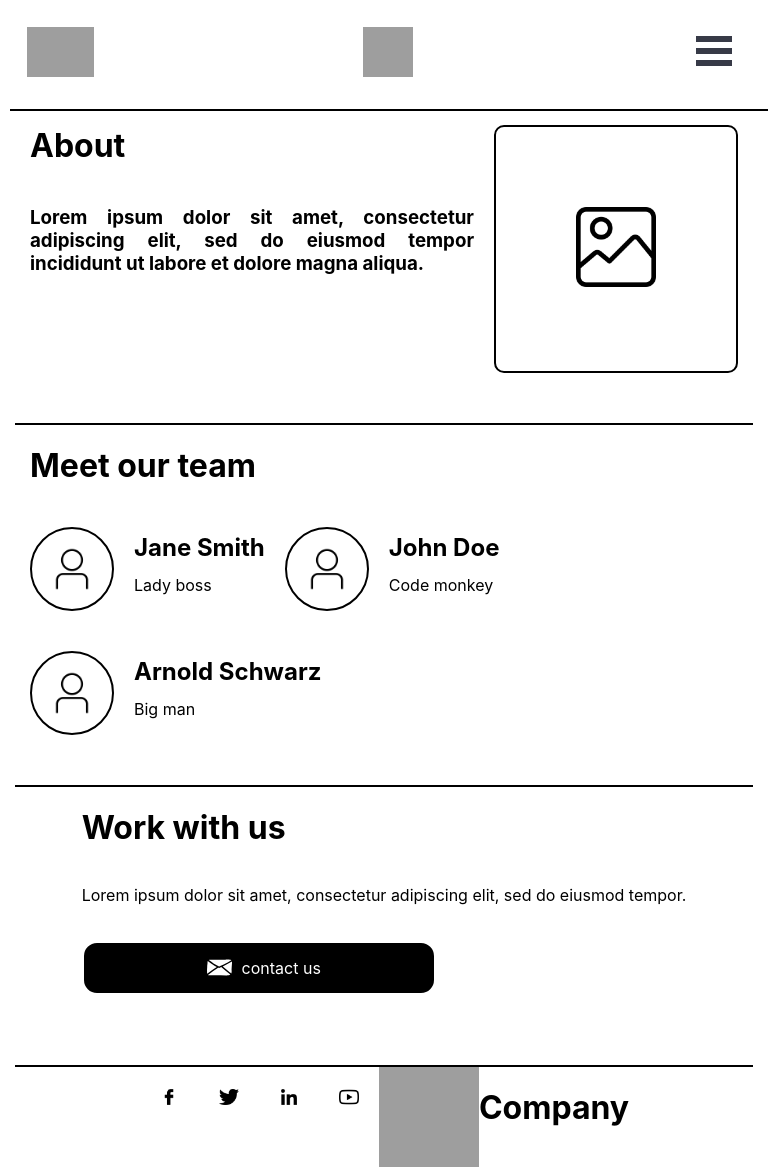
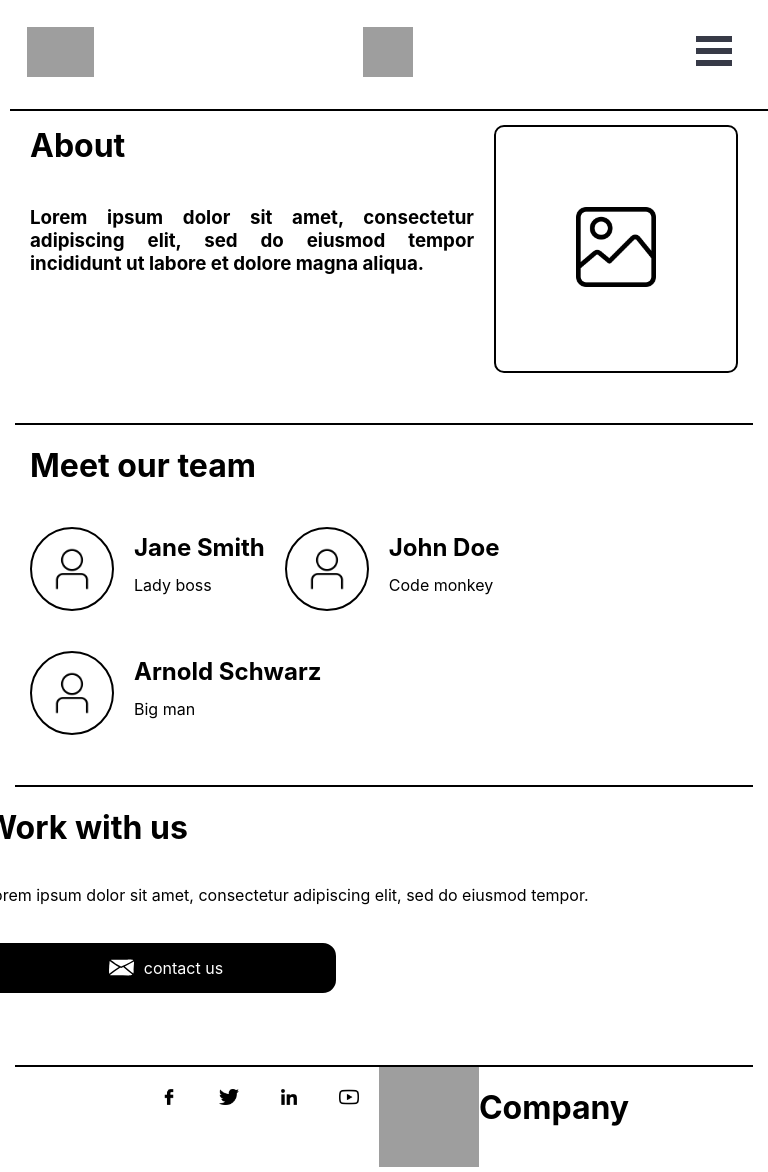
Before and after one commit to Tuliany/mobile-responsiveness, a React (Create React App) app: page / in a window 768 px wide. Built offline with nearby package versions, Linux system fonts and the light colour scheme; grey boxes are pictures that could not be loaded.

Commit message:
work table

```diff
--- a/src/styles/pages/work.css
+++ b/src/styles/pages/work.css
@@ -7,3 +7,9 @@
 p {
   text-align: justify;
 }
+
+@media (min-width: 768px) and (max-width: 1024px) {
+  .workFrame {
+    width: 800px;
+  }
+}
```
